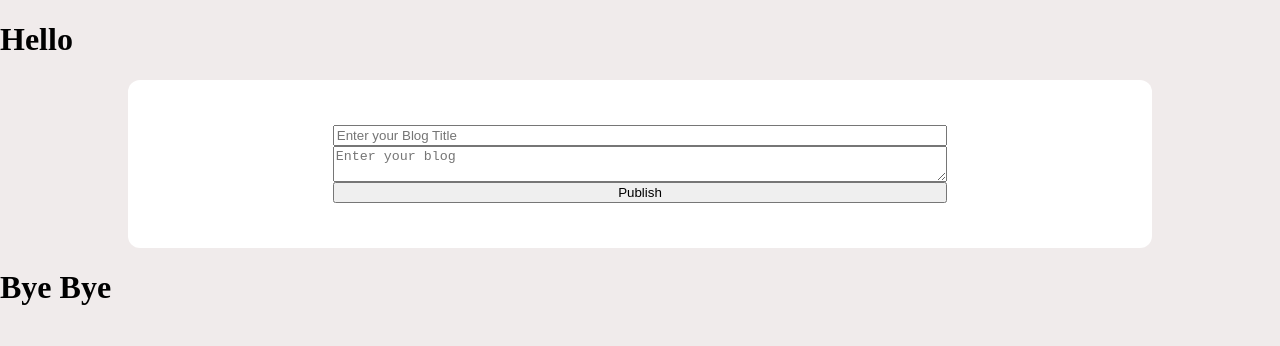
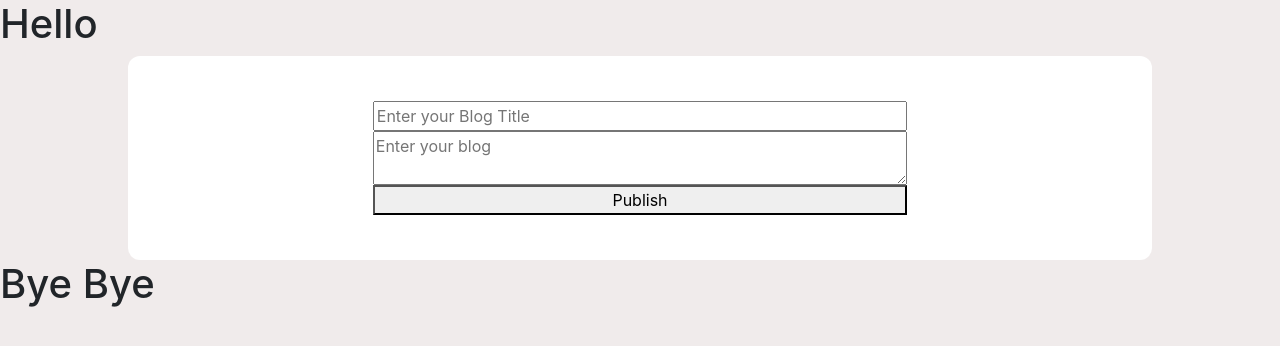
Before and after one commit to pranav2012/Blog-Website-using-React-md, a React (Create React App) app: page / in a window 1280 px wide. Shown: the top 346 px of the page. Built offline with nearby package versions, Linux system fonts and the light colour scheme.

Commit message:
new commit

```diff
--- a/src/Styles/index.scss
+++ b/src/Styles/index.scss
@@ -1,3 +1,4 @@
+@import url("https://stackpath.bootstrapcdn.com/bootstrap/4.5.2/css/bootstrap.min.css");
 body {
   background-color: rgb(240, 235, 235);
   margin: 0;
```
